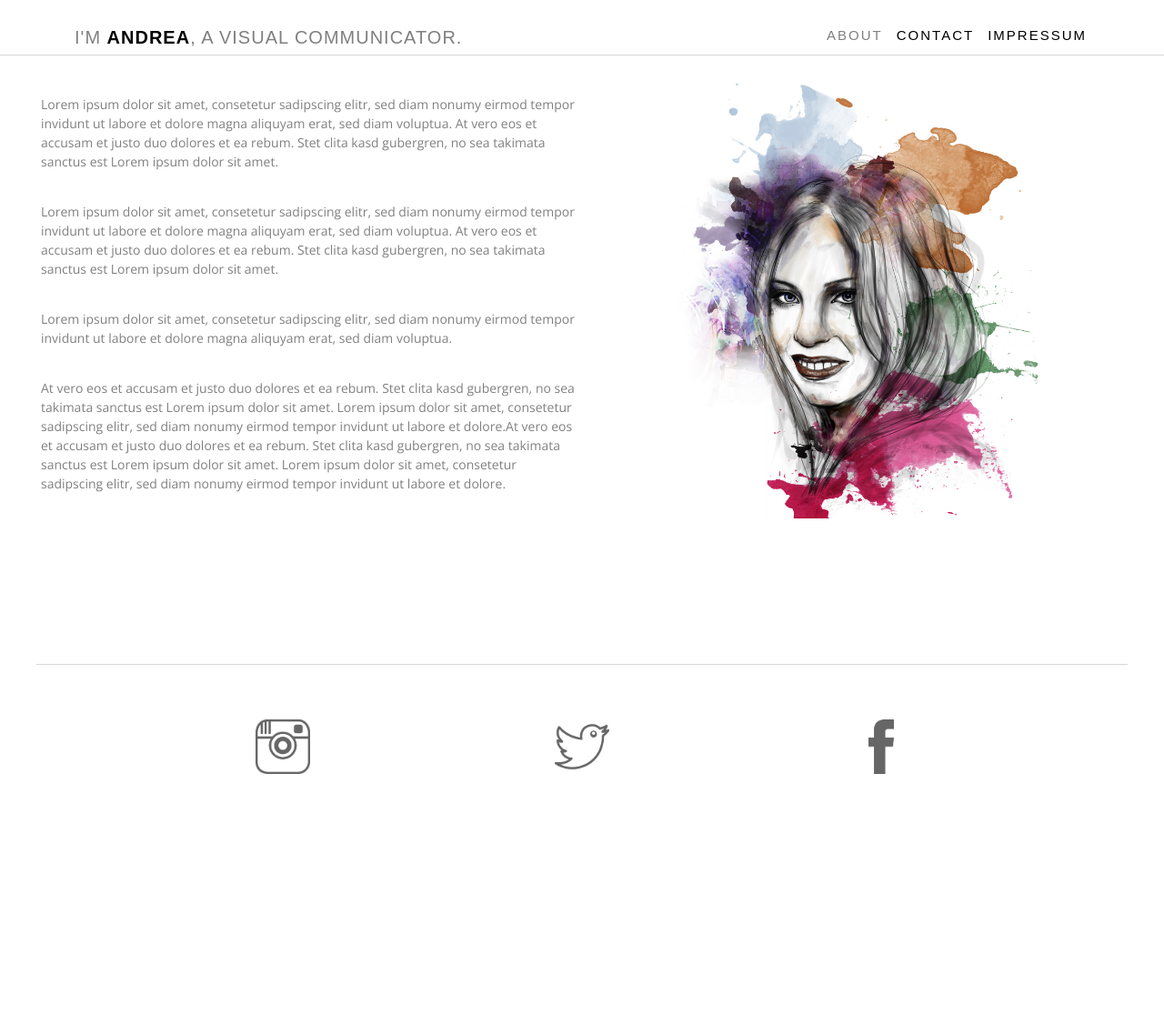
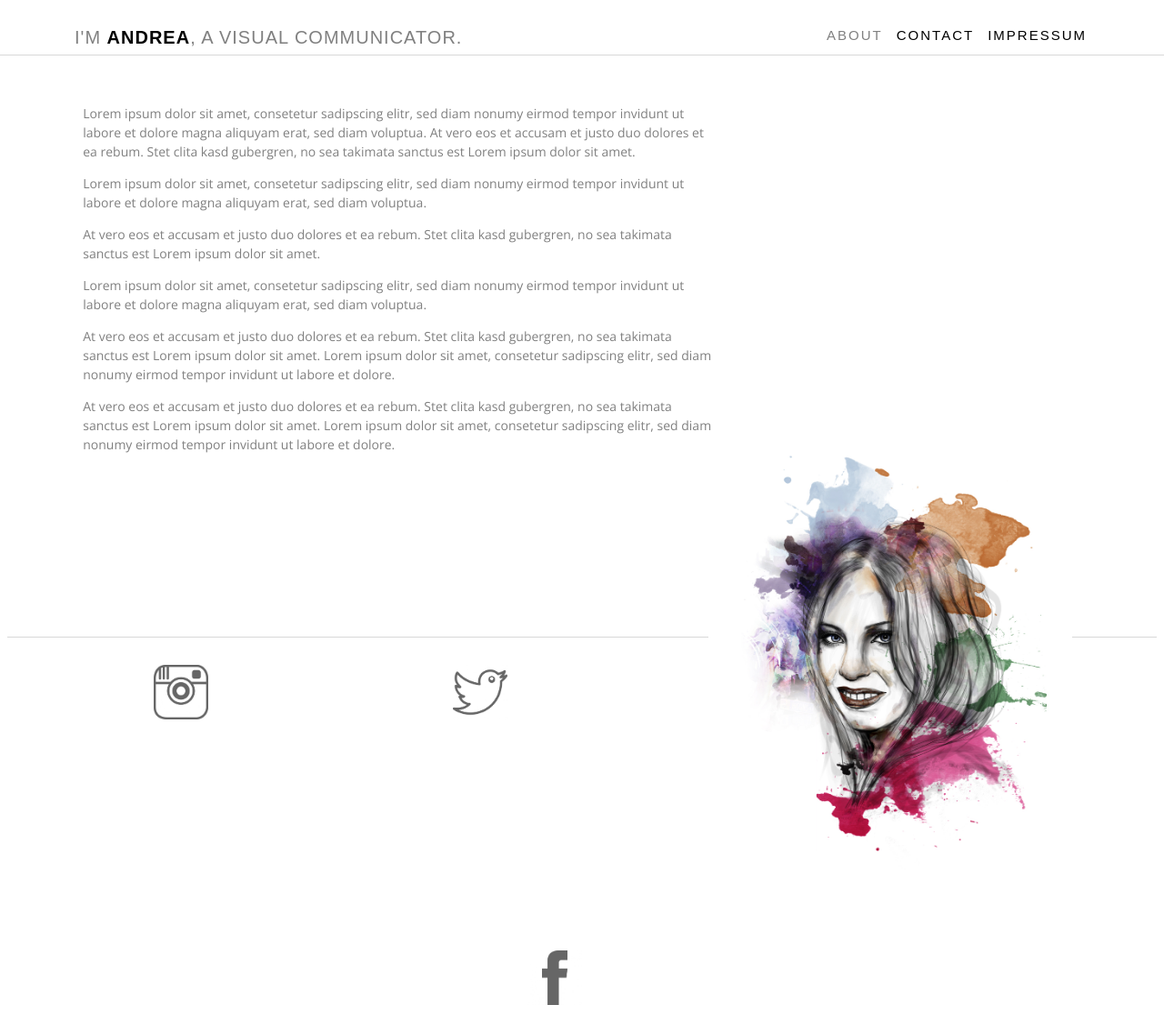
Before and after one commit to AudreyBergy/Website, a plain HTML site: page about.html in a window 1280 px wide. Shown: the whole page at 91% size. Before the commit the page ends 1041 px from the top, so only its background shows below. Drawn offline with nearby package versions, Linux system fonts and the light colour scheme.

Commit message:
Breiteres Format der Website

```diff
--- a/about.html
+++ b/about.html
@@ -25,8 +25,8 @@
 
      </div>
 
-     <div class="Content">
-       <div class="box">
+     <div class="content">
+       <div class="text">
          <p>Lorem ipsum dolor sit amet, consetetur sadipscing elitr,
          sed diam nonumy eirmod tempor invidunt ut labore et dolore
          magna aliquyam erat, sed diam voluptua. At vero eos et accusam
@@ -35,7 +35,7 @@
 
          <p>Lorem ipsum dolor sit amet, consetetur sadipscing elitr, sed diam
           nonumy eirmod tempor invidunt ut labore et dolore magna aliquyam
-          erat, sed diam voluptua. At vero eos et accusam et justo duo dolores
+          erat, sed diam voluptua.</p><p> At vero eos et accusam et justo duo dolores
           et ea rebum. Stet clita kasd gubergren,
          no sea takimata sanctus est Lorem ipsum dolor sit amet.</p>
 
@@ -47,18 +47,16 @@
          et justo duo dolores et ea rebum. Stet clita kasd gubergren,
          no sea takimata sanctus est Lorem ipsum dolor sit amet. Lorem
           ipsum dolor sit amet, consetetur sadipscing elitr, sed diam
-          nonumy eirmod tempor invidunt ut labore et dolore.At vero eos et accusam
+          nonumy eirmod tempor invidunt ut labore et dolore.</p><p>
+          At vero eos et accusam
           et justo duo dolores et ea rebum. Stet clita kasd gubergren,
           no sea takimata sanctus est Lorem ipsum dolor sit amet. Lorem
            ipsum dolor sit amet, consetetur sadipscing elitr, sed diam
            nonumy eirmod tempor invidunt ut labore et dolore.</p>
+         </div>
 
 
-       </div>
-
-       <div class="box">
          <img src="images/portrait.jpg"/>
-       </div>
     </div>
 
 
--- a/css/about.stylesheet.css
+++ b/css/about.stylesheet.css
@@ -23,7 +23,7 @@ a:hover {color: grey;}
 
 .wrapper {margin-left: auto;
           margin-right: auto;
-          width: 1200px;
+          width: 100%;
           height: 600px;
           }
 
@@ -42,8 +42,8 @@ a:hover {color: grey;}
   position: fixed;
   left: 0;
   top: 0;
-  z-index: 9999;
-  background-color: rgba(255,255,255,0.5);
+  z-index: 999;
+  background-color: rgba(255,255,255,0.8);
 
             }
 
@@ -69,31 +69,30 @@ a:hover {color: grey;}
             }
 
 
+.content {
+  margin-top: 100px;
+  width: 90%;
+  margin-left: auto;
+  margin-right: auto;}
 
-.box {
-  padding-top: -30px;
-  margin-left: 5px;
-  text-align: center;
-  width: 590px;
-  height: 500px;
-  display: inline-block;
-  overflow: hidden;
+.text {
+  float: left;
+  width: 700px;
+  padding-left: 20px;
  }
 
-.content {margin-top: 70px;}
-
-.box img {
-      width: 470px;
+img {float: right;
+    width: 400px;
+    margin-top: -30px;
+    padding-right: 30px;
    }
 
-.content p {padding-top: 20px;
-           text-align: left;}
 
 
-.footer{  width: 1200px;
+.footer{
+  width: 100%;
   height:250px;
   text-align: center;
-          margin-top: 60px;
   margin-left: auto;
   margin-right: auto;
   border-top: solid;
--- a/css/contact.stylesheet.css
+++ b/css/contact.stylesheet.css
@@ -14,7 +14,7 @@ a:hover {color: grey;}
 
 .wrapper {margin-left: auto;
           margin-right: auto;
-          width: 1200px;
+          width: 100%;
           height: 600px;
           }
 
@@ -34,7 +34,7 @@ a:hover {color: grey;}
   left: 0;
   top: 0;
   z-index: 9999;
-  background-color: rgba(255,255,255,0.5);
+  background-color: rgba(255,255,255,0.8);
   }
 
 .header .name {font-family: 'Inconsolata', ;
@@ -58,7 +58,13 @@ a:hover {color: grey;}
             padding-top: 30px;
             }
 
-.content {margin-top: 100px}
+.content {
+  margin-top: 150px;
+  width: 90%;
+  margin-left: auto;
+  margin-right: auto;
+  text-align: center;
+  }
 
 h1 {font-family: 'Open Sans', sans-serif;
     text-align: center;
@@ -75,14 +81,11 @@ p{font-family: 'Open Sans', sans-serif;
   color: grey;
   }
 
-.wrapper img { margin-left: 317px;
-                }
 
-
-.footer{  width: 1200px;
+.footer{
+  width: 100%;
   height:250px;
   text-align: center;
-          margin-top: 60px;
   margin-left: auto;
   margin-right: auto;
   border-top: solid;
--- a/css/impressum.stylesheet.css
+++ b/css/impressum.stylesheet.css
@@ -14,7 +14,7 @@ a:hover {color: grey;}
 
 .wrapper {margin-left: auto;
           margin-right: auto;
-          width: 1200px;
+          width: 100%;
           height: 1150px;}
 
 
@@ -33,7 +33,7 @@ a:hover {color: grey;}
   left: 0;
   top: 0;
   z-index: 9999;
-  background-color: rgba(255,255,255,0.5);
+  background-color: rgba(255,255,255,0.8);
   }
 
 .header .name {font-family: 'Inconsolata', ;
@@ -57,7 +57,12 @@ a:hover {color: grey;}
             padding-top: 30px;
             }
 
-.content {margin-top: 100px;}
+.content {
+  margin-top: 100px;
+  width: 90%;
+  margin-left: auto;
+  margin-right: auto;
+  text-align: center;}
 
 h1 {font-family: 'Open Sans', sans-serif;
     text-align: center;
@@ -82,10 +87,9 @@ p{font-family: 'Open Sans', sans-serif;
 
 
 
-.footer{  width: 1200px;
+.footer{  width: 100%;
           height:250px;
           text-align: center;
-          margin-top: 60px;
           margin-left: auto;
           margin-right: auto;
           border-top: solid;
--- a/css/projekt1.stylesheet.css
+++ b/css/projekt1.stylesheet.css
@@ -31,7 +31,7 @@ a:hover {color: grey;}
   left: 0;
   top: 0;
   z-index: 9999;
-  background-color: rgba(255,255,255,0.5);
+  background-color: rgba(255,255,255,0.8);
   }
 
 .header .name {font-family: 'Inconsolata', ;
--- a/css/stylesheet.css
+++ b/css/stylesheet.css
@@ -12,7 +12,7 @@ a:hover {color: grey;}
 
 .wrapper {margin-left: auto;
           margin-right: auto;
-          width: 1200px;
+          width: 100%;
           height: 700px;}
 
 
@@ -31,7 +31,7 @@ a:hover {color: grey;}
   left: 0;
   top: 0;
   z-index: 9999;
-  background-color: rgba(255,255,255,0.7);
+  background-color: rgba(255,255,255,0.8);
   }
 
 .header .name {font-family: 'Inconsolata', ;
@@ -101,7 +101,8 @@ a:hover {color: grey;}
 
 }
 
-.footer{  width: 1200px;
+.footer{
+  width: 100%;
   height:250px;
   text-align: center;
   margin-top: 60px;
```
Also changed, not shown: contact.html (+1 -2 lines). Lines whose indentation alone changed are shown as unchanged.
